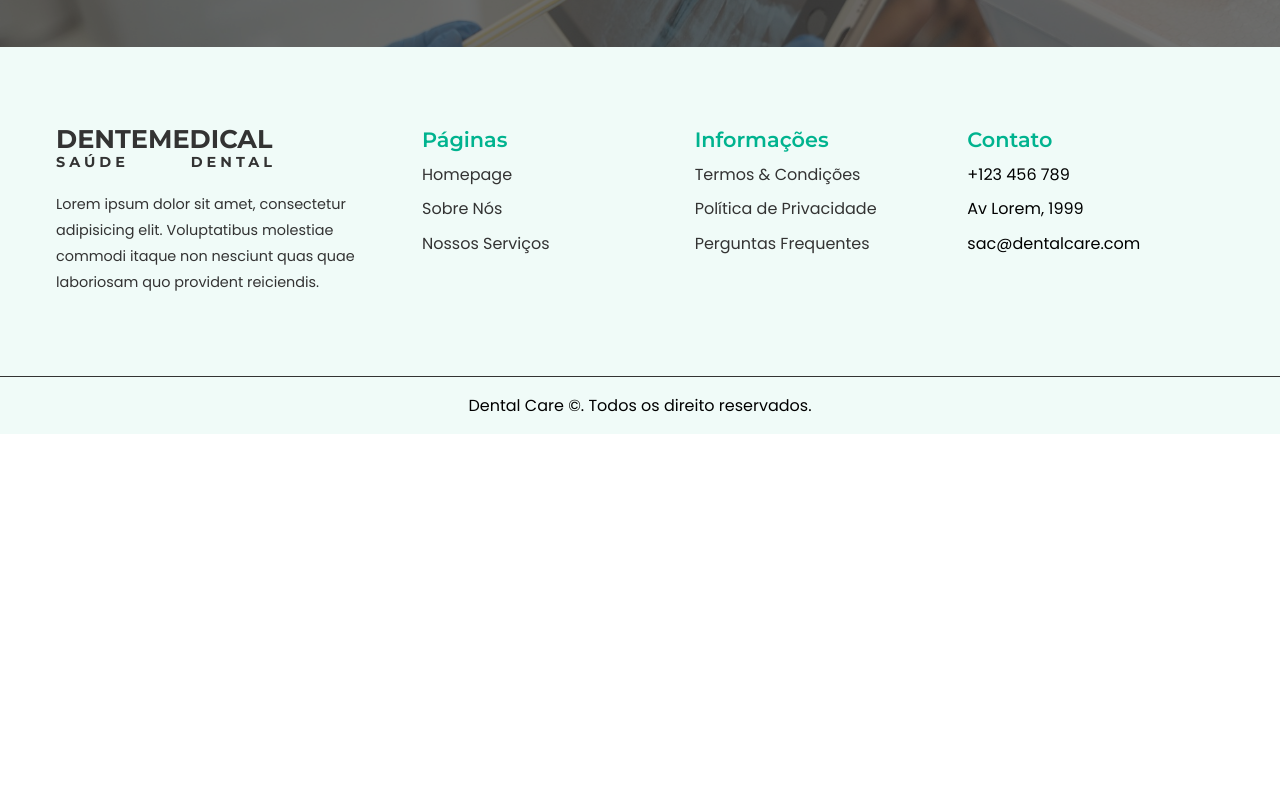
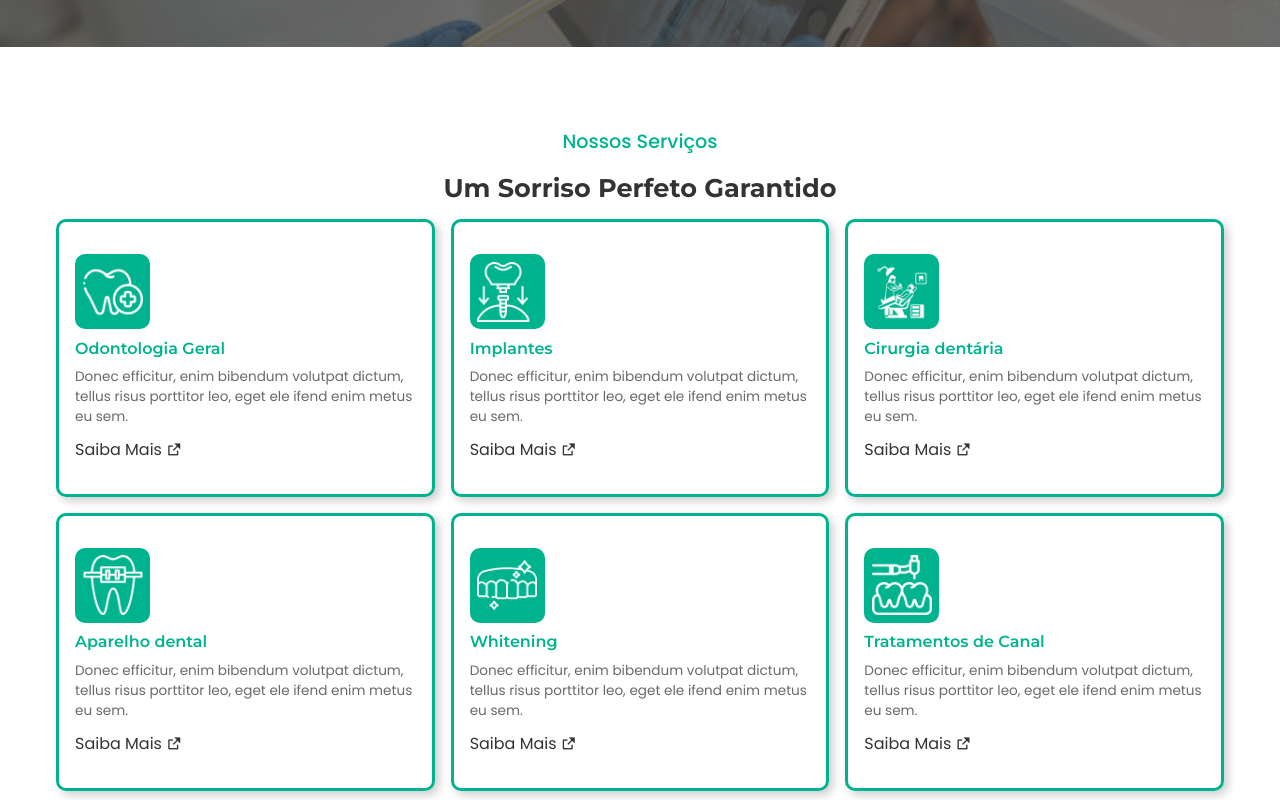
Before and after one commit to guDev001/dentist, a plain HTML site: page pages/services.html in a window 1280 px wide. Shown: the part 500-1300 px from the top of the page. Before the commit the page ends 934 px from the top, so only its background shows below. Drawn offline with nearby package versions, Linux system fonts and the light colour scheme.

Commit message:
adicionando a página de servicos

```diff
--- a/css/service.css
+++ b/css/service.css
@@ -149,3 +149,81 @@
     color: white;
     font-size: 25px;
 }
+
+.page-service > h4 {
+    color: #00B38F;
+    font-weight: 500;
+    font-size: 1.2rem;
+    margin-bottom: 1rem;
+    text-align: center;
+}
+
+.page-service > h2 {
+    font-family: var(--header-font);
+    color: #333;
+    font-size: 1.6rem;
+    margin-bottom: 1rem;
+    text-align: center;
+}
+
+.page-service-grid {
+    display: grid;
+    grid-template-columns: 1fr 1fr 1fr;
+    gap: 1rem;
+}
+
+.page-service-card {
+    padding: 2rem 1rem;
+    border: 3px solid #00B38F;
+    border-radius: 10px;
+    cursor: pointer;
+    transition: border ease .5s, transform ease-in-out .4s;
+    display: flex;
+    flex-direction: column;
+    row-gap: .6rem;
+    box-shadow: 4px 4px 10px rgba(0, 0, 0, 0.2);
+}
+
+.page-service-card:hover {
+    transform: scale(1.02);
+    border: 3px solid #04e8ba;
+}
+
+.page-service-card picture {
+    display: inline-block;
+    width: 75px;
+    height: 75px;
+    background-color: #00B38F;
+    display: flex;
+    justify-content: center;
+    align-items: center;
+    border-radius: 10px;
+
+}
+
+.page-service-card picture img {
+    max-width: 60px;
+}
+
+.page-service-card h4 {
+    color: #00B38F;
+    font-size: 1rem;
+    font-family: var(--header-font);
+    font-weight: 600;
+}
+
+.page-service-card p {
+    color: #333333bc;
+    font-size: .85rem;
+    font-weight: 400;
+}
+
+.page-service-card a {
+    text-decoration: none;
+    font-size: 1rem;
+    color: #333;
+}
+
+.page-service-card:hover a {
+    color: #00B38F;
+}
--- a/pages/services.html
+++ b/pages/services.html
@@ -48,8 +48,86 @@
                 ad assumenda dicta, distinctio tempore quae vitae. Atque blanditiis
                 dignissimos inventore, veniam cum ratione.
             </p>
-            <span onclick="location.href='#services'"><i class="ri-arrow-down-double-fill"></i></span>
+            <span onclick="location.href='#page-service'"><i class="ri-arrow-down-double-fill"></i></span>
     </div>
+
+    <section class="page-service section-container" id="page-service">
+        <h4>Nossos Serviços</h4>
+        <h2>Um Sorriso Perfeto Garantido</h2>
+        <div class="page-service-grid">
+            <div class="page-service-card">
+                <picture>
+                    <img src="../img/services-page-1.png" alt="page-service-img">
+                </picture>
+                <h4>Odontologia Geral</h4>
+                <p>
+                    Donec efficitur, enim bibendum volutpat dictum, tellus risus porttitor leo,
+                    eget ele ifend enim metus eu sem.
+                </p>
+                <a href="#">Saiba Mais <span><i class="ri-external-link-fill"></i></span></a>
+            </div>
+
+            <div class="page-service-card">
+                <picture>
+                    <img src="../img/services-page-2.png" alt="page-service-img">
+                </picture>
+                <h4>Implantes</h4>
+                <p>
+                    Donec efficitur, enim bibendum volutpat dictum, tellus risus porttitor leo,
+                    eget ele ifend enim metus eu sem.
+                </p>
+                <a href="#">Saiba Mais <span><i class="ri-external-link-fill"></i></span></a>
+            </div>
+
+            <div class="page-service-card">
+                <picture>
+                    <img src="../img/services-page-3.png" alt="page-service-img">
+                </picture>
+                <h4>Cirurgia dentária</h4>
+                <p>
+                    Donec efficitur, enim bibendum volutpat dictum, tellus risus porttitor leo,
+                    eget ele ifend enim metus eu sem.
+                </p>
+                <a href="#">Saiba Mais <span><i class="ri-external-link-fill"></i></span></a>
+            </div>
+
+            <div class="page-service-card">
+                <picture>
+                    <img src="../img/services-page-4.png" alt="page-service-img">
+                </picture>
+                <h4>Aparelho dental</h4>
+                <p>
+                    Donec efficitur, enim bibendum volutpat dictum, tellus risus porttitor leo,
+                    eget ele ifend enim metus eu sem.
+                </p>
+                <a href="#">Saiba Mais <span><i class="ri-external-link-fill"></i></span></a>
+            </div>
+
+            <div class="page-service-card">
+                <picture>
+                    <img src="../img/services-page-5.png" alt="page-service-img">
+                </picture>
+                <h4>Whitening</h4>
+                <p>
+                    Donec efficitur, enim bibendum volutpat dictum, tellus risus porttitor leo,
+                    eget ele ifend enim metus eu sem.
+                </p>
+                <a href="#">Saiba Mais <span><i class="ri-external-link-fill"></i></span></a>
+            </div>
+
+            <div class="page-service-card">
+                <picture>
+                    <img src="../img/services-page-6.png" alt="page-service-img">
+                </picture>
+                <h4>Tratamentos de Canal</h4>
+                <p>
+                    Donec efficitur, enim bibendum volutpat dictum, tellus risus porttitor leo,
+                    eget ele ifend enim metus eu sem.
+                </p>
+                <a href="#">Saiba Mais <span><i class="ri-external-link-fill"></i></span></a>
+            </div>
+        </div>
+    </section>
 
     <footer class="footer">
         <div class="section-container">
```
Also changed, not shown: img/services-page-1.png (added), img/services-page-2.png (added), img/services-page-3.png (added), img/services-page-4.png (added), img/services-page-5.png (added), img/services-page-6.png (added).
